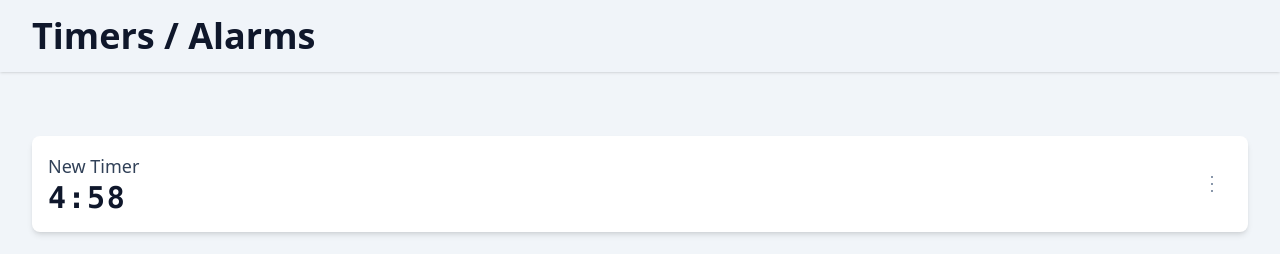
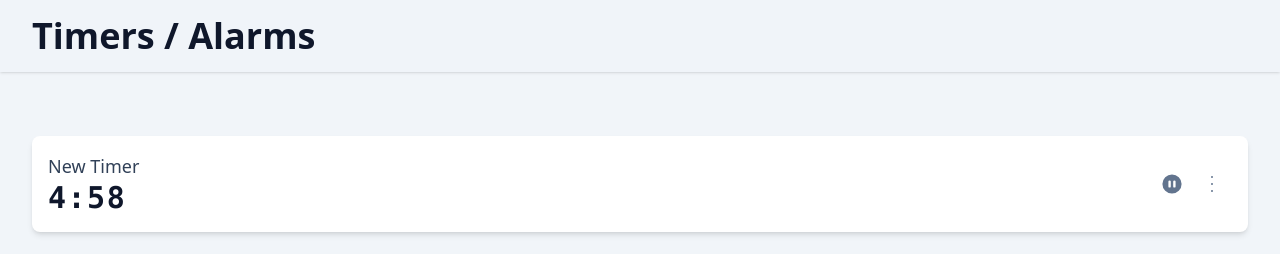
Before and after one commit to haiiro2gou/multiple-timer, a React (Vite) app: page / in a window 1280 px wide. Both pictures are taken after a click on the button "Add 5-min timer". Shown: the top 254 px of the page. Built offline with nearby package versions, Linux system fonts and the light colour scheme.

Commit message:
feat: add pause / resume button

```diff
--- a/src/features/timer/components/item.tsx
+++ b/src/features/timer/components/item.tsx
@@ -30,7 +30,7 @@ interface TimerItemProps {
 
 // eslint-disable-next-line @typescript-eslint/naming-convention
 export const TimerItem = ({ timer, currentTime }: TimerItemProps) => {
-    const { deleteTimer } = useTimers();
+    const { deleteTimer, pauseTimer, resumeTimer } = useTimers();
     const { showModal, hideModal } = useModal();
     const [isMenuOpen, setIsMenuOpen] = React.useState(false);
     const menuRef = React.useRef<HTMLDivElement>(null);
@@ -55,8 +55,15 @@ export const TimerItem = ({ timer, currentTime }: TimerItemProps) => {
 
     const getDisplayTime = () => {
         if (timer.status === "finished") return "Finished!";
+        if (timer.status === "paused")
+            return `Paused: ${formatTime(remainingTime)}`;
         return formatTime(remainingTime);
     };
+
+    const handlePauseResume = React.useCallback(() => {
+        if (timer.status === "running") pauseTimer(timer.id);
+        else if (timer.status === "paused") resumeTimer(timer.id);
+    }, [timer, pauseTimer, resumeTimer]);
 
     const handleMenuToggle = React.useCallback(() => {
         setIsMenuOpen(prev => !prev);
@@ -64,8 +71,10 @@ export const TimerItem = ({ timer, currentTime }: TimerItemProps) => {
 
     const handleEdit = React.useCallback(() => {
         setIsMenuOpen(false);
+        // Pause the timer if it's running
+        if (timer.status === "running") pauseTimer(timer.id);
         showModal(<EditTimerForm timer={timer} onClose={hideModal} />);
-    }, [showModal, hideModal, timer]);
+    }, [timer, pauseTimer, showModal, hideModal]);
 
     const confirmDelete = React.useCallback(() => {
         deleteTimer(timer.id);
@@ -121,8 +130,55 @@ export const TimerItem = ({ timer, currentTime }: TimerItemProps) => {
                 </strong>
             </div>
 
+            {/* Adjust space*/}
+            <div className="flex-grow" />
+
+            {/* Pause / Resume button */}
+            <div className="flex items-center space-x-2">
+                {timer.status === "running" ? (
+                    <button
+                        onClick={handlePauseResume}
+                        aria-label="Pause timer"
+                        className="p-2 text-slate-500 rounded-full transition-colors hover:bg-slate-200 hover:text-slate-800 focus:outline-none focus:ring-2 focus:ring-slate-400"
+                    >
+                        <svg
+                            xmlns="http://www.w3.org/2000/svg"
+                            className="h-6 w-6"
+                            viewBox="0 0 20 20"
+                            fill="currentColor"
+                        >
+                            <path
+                                fillRule="evenodd"
+                                d="M18 10a8 8 0 11-16 0 8 8 0 0116 0zM7 8a1 1 0 012 0v4a1 1 0 11-2 0V8zm5-1a1 1 0 00-1 1v4a1 1 0 102 0V8a1 1 0 00-1-1z"
+                                clipRule="evenodd"
+                            />
+                        </svg>
+                    </button>
+                ) : null}
+                {timer.status === "paused" ? (
+                    <button
+                        onClick={handlePauseResume}
+                        aria-label="Resume timer"
+                        className="p-2 text-slate-500 rounded-full transition-colors hover:bg-slate-200 hover:text-slate-800 focus:outline-none focus:ring-2 focus:ring-slate-400"
+                    >
+                        <svg
+                            xmlns="http://www.w3.org/2000/svg"
+                            className="h-6 w-6"
+                            viewBox="0 0 20 20"
+                            fill="currentColor"
+                        >
+                            <path
+                                fillRule="evenodd"
+                                d="M10 18a8 8 0 100-16 8 8 0 000 16zM9.555 7.168A1 1 0 008 8v4a1 1 0 001.555.832l3-2a1 1 0 000-1.664l-3-2z"
+                                clipRule="evenodd"
+                            />
+                        </svg>
+                    </button>
+                ) : null}
+            </div>
+
+            {/* Menu button */}
             <div className="relative" ref={menuRef}>
-                {/* Menu button */}
                 <button
                     onClick={handleMenuToggle}
                     aria-label="Open menu"
--- a/src/features/timer/hooks/use-timers.ts
+++ b/src/features/timer/hooks/use-timers.ts
@@ -74,10 +74,45 @@ export const useTimers = () => {
         },
     });
 
+    const pauseTimer = (id: string) => {
+        const timerToPause = timers.find(elem => elem.id === id);
+        if (timerToPause === undefined || timerToPause.status !== "running")
+            return;
+
+        const remainingTime = timerToPause.targetTime - Date.now();
+        const updatedTimer: TimerData = {
+            ...timerToPause,
+            status: "paused",
+            remainingOnPause: Math.max(remainingTime, 0),
+        };
+        updateTimerMutation.mutate(updatedTimer);
+    };
+
+    const resumeTimer = (id: string) => {
+        const timerToResume = timers.find(elem => elem.id === id);
+        if (
+            timerToResume === undefined ||
+            timerToResume.status !== "paused" ||
+            timerToResume.remainingOnPause === null
+        )
+            return;
+
+        const newTargetTime = Date.now() + timerToResume.remainingOnPause;
+        const updatedTimer: TimerData = {
+            ...timerToResume,
+            status: "running",
+            targetTime: newTargetTime,
+            remainingOnPause: null,
+        };
+        updateTimerMutation.mutate(updatedTimer);
+    };
+
     return {
         timers,
         addTimer: addTimerMutation.mutate,
         updateTimer: updateTimerMutation.mutate,
         deleteTimer: deleteTimerMutation.mutate,
+        pauseTimer,
+        resumeTimer,
     };
 };
```
